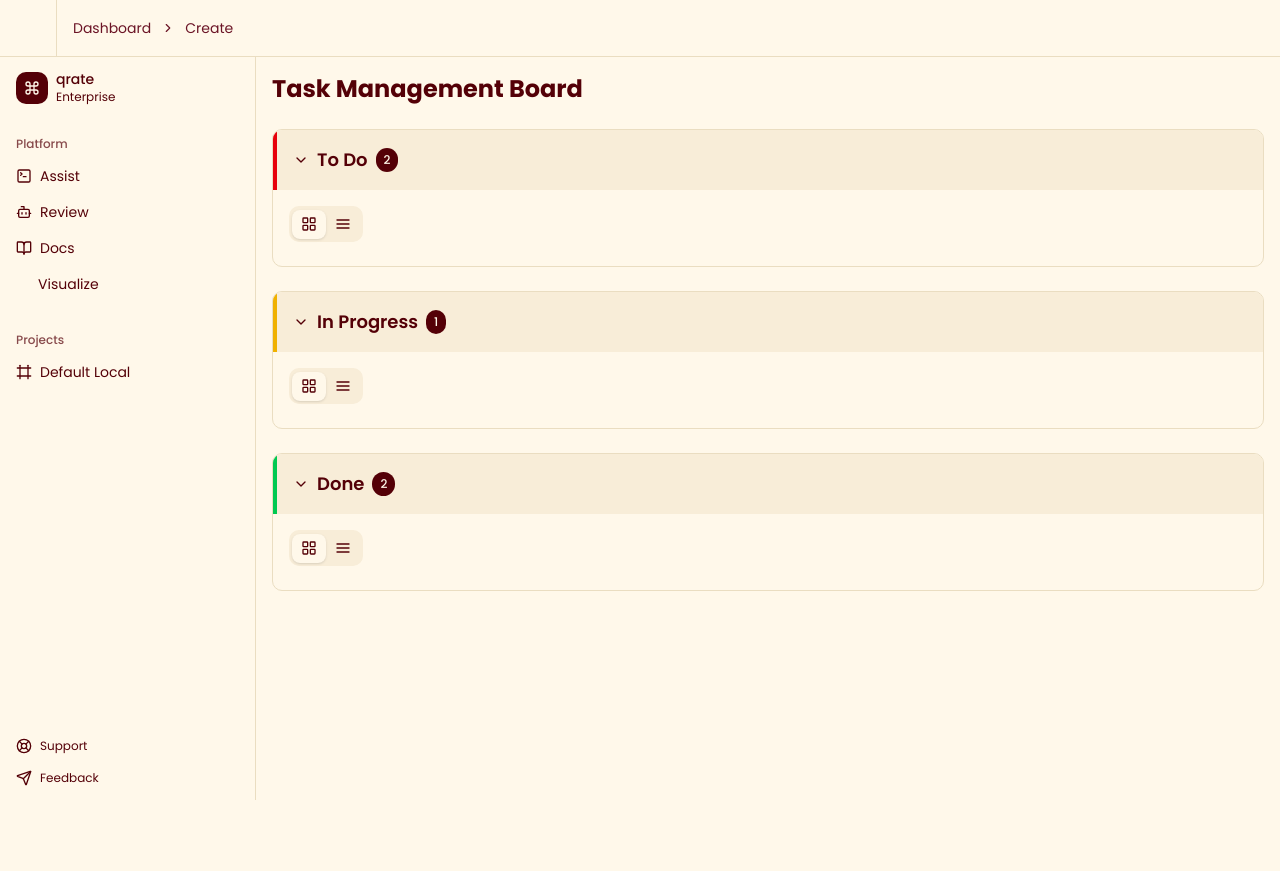
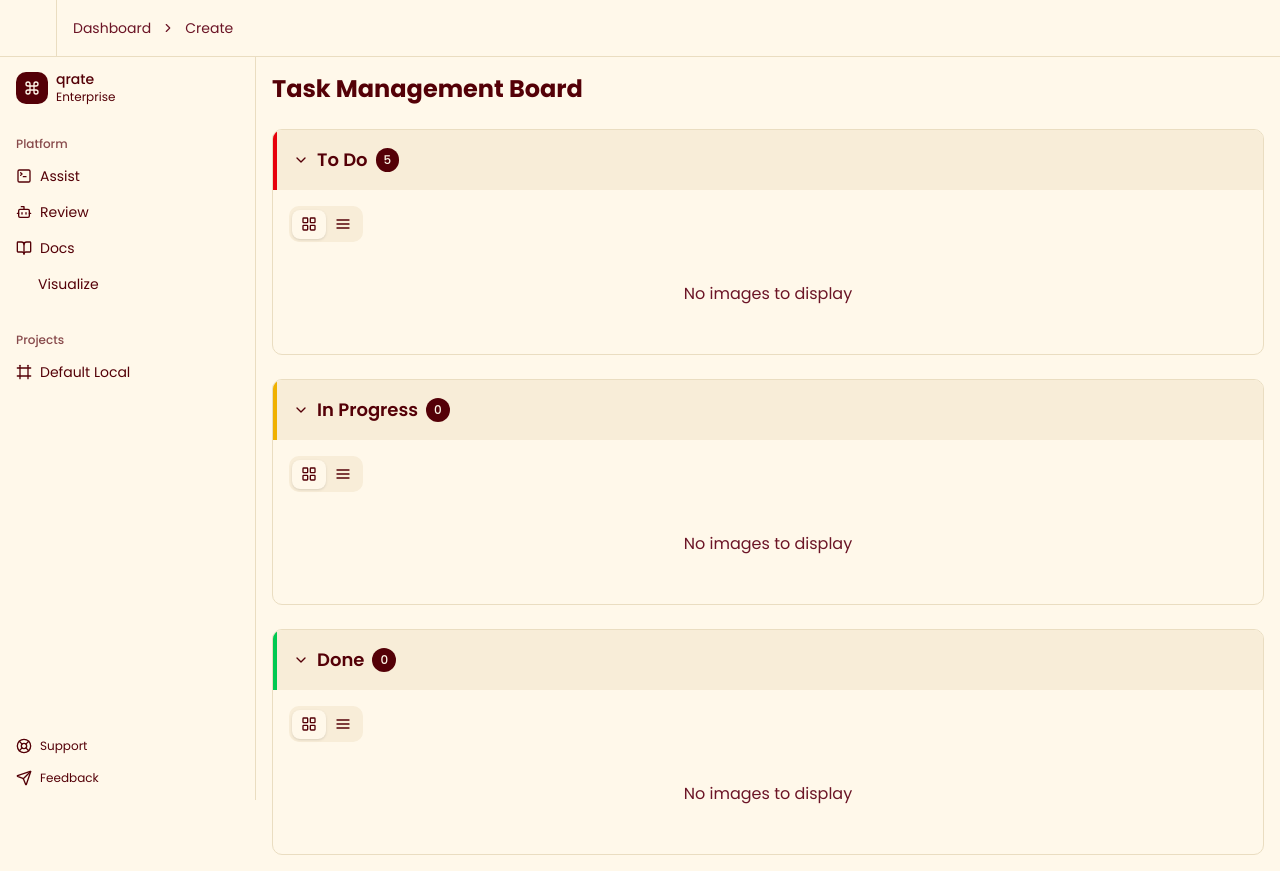
Before and after one commit to devnull03/metadata-assistant-htn, a SvelteKit app: page /dashboard/assist in a window 1280 px wide. Before the commit the page ends 800 px from the top, so only its background shows below. Built offline with nearby package versions, Linux system fonts and the light colour scheme; some icons are missing.

Commit message:
feat: many things

```diff
--- a/src/lib/components/data-view/data-view.svelte
+++ b/src/lib/components/data-view/data-view.svelte
@@ -9,7 +9,7 @@
 	interface DataViewProps extends ComponentProps<typeof Tabs.Root> {
 		items: Sheet;
 	}
-	let { ref = $bindable(null), items, ...restProps }: DataViewProps = $props();
+	let { ref = $bindable(null), items = $bindable(), ...restProps }: DataViewProps = $props();
 
 	let defaultView: "grid" | "spreadsheet" = "grid";
 </script>
--- a/src/lib/components/data-view/grid.svelte
+++ b/src/lib/components/data-view/grid.svelte
@@ -7,8 +7,34 @@
 
 	let { items = $bindable() }: Props = $props();
 
+	$inspect(items.images);
 </script>
 
-<div>
-
+<div class="w-full">
+	{#if items.images && items.images.length > 0}
+		<div class="grid grid-cols-2 md:grid-cols-3 lg:grid-cols-4 gap-4">
+			{#each items.images as imageRecord, index}
+				{#await imageRecord[1].getFile()}
+					<div class="text-center py-8 text-muted-foreground">
+						<p>Loading image...</p>
+					</div>
+				{:then file}
+					<div class="flex flex-col items-center bg-card p-2 rounded-lg border border-border">
+						<img
+							src={URL.createObjectURL(file)}
+							alt={file.name}
+							class="w-full h-48 object-cover rounded-md mb-2"
+						/>
+						<p class="text-sm text-center break-all">{file.name}</p>
+					</div>
+				{:catch error}
+					<div class="text-red-500">Error loading image</div>
+				{/await}
+			{/each}
+		</div>
+	{:else}
+		<div class="text-center py-8 text-muted-foreground">
+			<p>No images to display</p>
+		</div>
+	{/if}
 </div>
--- a/src/lib/components/data-view/spreadsheet.svelte
+++ b/src/lib/components/data-view/spreadsheet.svelte
@@ -11,4 +11,6 @@
 
 <div>
 
+
+
 </div>
--- a/src/lib/interfaces/sheet.interface.ts
+++ b/src/lib/interfaces/sheet.interface.ts
@@ -1,9 +1,11 @@
 
 export const DELIMITER = ',';
 
+export type Image = Record<string, FileSystemFileHandle>;
 export interface Sheet {
 	fields: Field[];
 	rows: Record<string, any>[];
+	images: Record<string, FileSystemFileHandle>[];
 }
 
 export interface Field {
--- a/src/lib/utils/files.ts
+++ b/src/lib/utils/files.ts
@@ -1,12 +1,13 @@
+import type { Image } from "$lib/interfaces/sheet.interface";
 import * as kv from "idb-keyval";
 
 export const getUploadedFiles = async() => {
 	const dir = await kv.get("images");
 	if (!dir) return null;
-	const entries: [string, FileSystemFileHandle][] = [];
+	const entries: Image[] = [];
 	for await (const entry of dir.entries()) {
 		if (entry[1].kind !== "file") continue;
-		entries.push(entry as [string, FileSystemFileHandle])
+		entries.push(entry as Image);
 	}
 	return entries;
 }
--- a/src/routes/dashboard/assist/+page.svelte
+++ b/src/routes/dashboard/assist/+page.svelte
@@ -3,45 +3,85 @@
 	import DataView from "$lib/components/data-view/data-view.svelte";
 	import { ChevronDown, ChevronRight } from "@lucide/svelte";
 	import type { Sheet } from "$lib/interfaces/sheet.interface";
+	import { getUploadedFiles } from "$lib/utils/files";
+	import { onMount } from "svelte";
+	import ItemViewModal from "$lib/components/item-view-modal/item-view-modal.svelte";
 
-	// Sample data for each section - replace with your actual data
-	let todoData: Sheet = {
+	let mockdata: Sheet = $state({
 		fields: [
-			{ title: "Task", instructions: "Task description" },
-			{ title: "Priority", instructions: "Task priority" },
-			{ title: "Assignee", instructions: "Person assigned" }
+			{ title: "Task" },
+			{ title: "Description" },
+			{ title: "Due Date" },
+			{ title: "Priority" }
 		],
 		rows: [
-			{ Task: "Review metadata schema", Priority: "High", Assignee: "John" },
-			{ Task: "Update documentation", Priority: "Medium", Assignee: "Jane" }
-		]
-	};
+			{
+				Task: "Design Homepage",
+				Description: "Create wireframes and mockups for the new homepage.",
+				"Due Date": "2024-10-01",
+				Priority: "High"
+			},
+			{
+				Task: "Develop API",
+				Description: "Build the RESTful API for the mobile app.",
+				"Due Date": "2024-10-05",
+				Priority: "Medium"
+			},
+			{
+				Task: "Write Documentation",
+				Description: "Document the new features and API endpoints.",
+				"Due Date": "2024-10-07",
+				Priority: "Low"
+			},
+			{
+				Task: "Test Application",
+				Description: "Perform unit and integration testing.",
+				"Due Date": "2024-10-10",
+				Priority: "High"
+			},
+			{
+				Task: "Deploy to Production",
+				Description: "Deploy the latest version to the production environment.",
+				"Due Date": "2024-10-12",
+				Priority: "Medium"
+			}
+		],
+		images: []
+	});
 
-	let inProgressData: Sheet = {
-		fields: [
-			{ title: "Task", instructions: "Task description" },
-			{ title: "Priority", instructions: "Task priority" },
-			{ title: "Assignee", instructions: "Person assigned" }
-		],
-		rows: [{ Task: "Implementing AI assistant", Priority: "High", Assignee: "Mike" }]
-	};
+	let todoRows: number[] = $state(Array.from({ length: mockdata.rows.length }, (_, i) => i));
+	let inProgressRows: number[] = $state([]);
+	let doneRows: number[] = $state([]);
 
-	let doneData: Sheet = {
-		fields: [
-			{ title: "Task", instructions: "Task description" },
-			{ title: "Priority", instructions: "Task priority" },
-			{ title: "Assignee", instructions: "Person assigned" }
-		],
-		rows: [
-			{ Task: "Setup project structure", Priority: "High", Assignee: "Sarah" },
-			{ Task: "Design UI mockups", Priority: "Medium", Assignee: "Alex" }
-		]
-	};
+	let todoData: Sheet = $derived({
+		fields: mockdata.fields,
+		rows: mockdata.rows?.filter((_, i) => todoRows.includes(i)) || [],
+		images: mockdata.images?.filter((_, i) => todoRows.includes(i)) || []
+	});
 
-	// Collapsible states
+	let inProgressData: Sheet = $derived({
+		fields: mockdata.fields,
+		rows: mockdata.rows?.filter((_, i) => inProgressRows.includes(i)) || [],
+		images: mockdata.images?.filter((_, i) => inProgressRows.includes(i)) || []
+	});
+
+	let doneData: Sheet = $derived({
+		fields: mockdata.fields,
+		rows: mockdata.rows?.filter((_, i) => doneRows.includes(i)) || [],
+		images: mockdata.images?.filter((_, i) => doneRows.includes(i)) || []
+	});
+
 	let todoOpen = $state(true);
 	let inProgressOpen = $state(true);
 	let doneOpen = $state(true);
+
+	$inspect(mockdata);
+
+	onMount(async () => {
+		mockdata.images = (await getUploadedFiles()) || [];
+		mockdata = mockdata;
+		// console.log(mockdata.images);
+	});
 </script>
 
 <div class="p-4 max-w-full">
@@ -67,7 +107,7 @@
 				</Collapsible.Trigger>
 				<Collapsible.Content class="max-h-96 overflow-y-auto">
 					<div class="p-4">
-						<DataView items={todoData} />
+						<DataView bind:items={todoData} />
 					</div>
 				</Collapsible.Content>
 			</Collapsible.Root>
@@ -92,7 +132,7 @@
 				</Collapsible.Trigger>
 				<Collapsible.Content class="max-h-96 overflow-y-auto">
 					<div class="p-4">
-						<DataView items={inProgressData} />
+						<DataView bind:items={inProgressData} />
 					</div>
 				</Collapsible.Content>
 			</Collapsible.Root>
@@ -117,7 +157,7 @@
 				</Collapsible.Trigger>
 				<Collapsible.Content class="max-h-96 overflow-y-auto">
 					<div class="p-4">
-						<DataView items={doneData} />
+						<DataView bind:items={doneData} />
 					</div>
 				</Collapsible.Content>
 			</Collapsible.Root>
```
